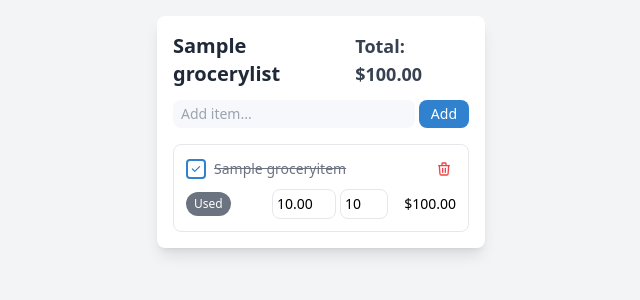
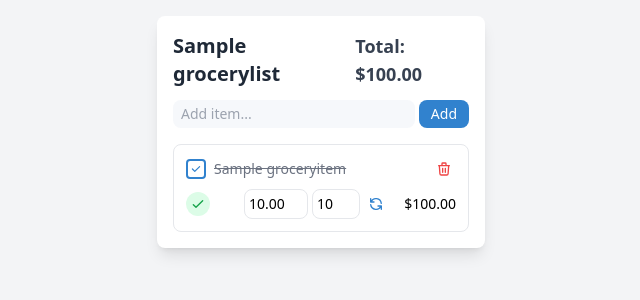
Before and after one commit to airmig/Groceries, a Django app: page /list/1/ in a window 1280 px wide. Shown: the part 44-344 px from the top of the page, without its empty margins (319-959 px from the left). Run offline with Django 5.2, Linux system fonts and the light colour scheme; a user stored in the database is signed in; tables that the repository leaves empty hold one stand-in row (values such as "Sample post"); some libraries are stand-ins or nearby versions.

Commit message:
fixes to homepage in statistics seciton and changed the design of the list detail page

```diff
--- a/lists/templates/lists/list_detail.html
+++ b/lists/templates/lists/list_detail.html
@@ -54,10 +54,18 @@
 
                     <div class="flex items-center gap-2">
                         <button onclick="toggleUsed({{ item.id }}, this)"
-                                class="px-2 py-1 text-xs rounded-full {% if item.is_used %}bg-gray-500 text-white{% else %}bg-secondary text-gray-700{% endif %} hover:opacity-90 transition-colors"
+                                class="p-1 rounded-full {% if item.is_used %}bg-green-100 text-green-600{% else %}bg-red-100 text-red-600{% endif %} hover:opacity-90 transition-colors"
                                 {% if item.is_used %}data-used="true"{% endif %}
                                 title="{% if item.is_used %}Used on {{ item.used_date|date:'M j, Y' }}{% else %}Mark as Used{% endif %}">
-                            {% if item.is_used %}Used{% else %}Not Used{% endif %}
+                            {% if item.is_used %}
+                            <svg class="w-4 h-4" fill="none" stroke="currentColor" viewBox="0 0 24 24">
+                                <path stroke-linecap="round" stroke-linejoin="round" stroke-width="2" d="M5 13l4 4L19 7"></path>
+                            </svg>
+                            {% else %}
+                            <svg class="w-4 h-4" fill="none" stroke="currentColor" viewBox="0 0 24 24">
+                                <path stroke-linecap="round" stroke-linejoin="round" stroke-width="2" d="M6 18L18 6M6 6l12 12"></path>
+                            </svg>
+                            {% endif %}
                         </button>
 
                         <div class="flex items-center gap-1 ml-auto">
@@ -75,6 +83,14 @@
                                    value="{{ item.quantity }}"
                                    oninput="handlePriceQuantityChange({{ item.id }}, this, 'quantity')"
                                    {% if not item.is_purchased %}disabled{% endif %}>
+
+                            <button onclick="updateItemPrice({{ item.id }})"
+                                    class="p-1 text-accent hover:text-accent-dark transition-colors"
+                                    title="Update price">
+                                <svg class="w-4 h-4" fill="none" stroke="currentColor" viewBox="0 0 24 24">
+                                    <path stroke-linecap="round" stroke-linejoin="round" stroke-width="2" d="M4 4v5h.582m15.356 2A8.001 8.001 0 004.582 9m0 0H9m11 11v-5h-.581m0 0a8.003 8.003 0 01-15.357-2m15.357 2H15" />
+                                </svg>
+                            </button>
 
                             <span class="w-16 text-right text-sm item-total">
                                 {% if item.total_price %}
@@ -112,8 +128,11 @@
 
             <div class="flex items-center gap-2">
                 <button onclick="toggleUsed(this.closest('[data-item-id]').dataset.itemId, this)"
-                        class="px-2 py-1 text-xs rounded-full bg-secondary text-gray-700 hover:opacity-90 transition-colors">
-                    Not Used
+                        class="p-1 rounded-full bg-red-100 text-red-600 hover:opacity-90 transition-colors"
+                        title="Mark as Used">
+                    <svg class="w-4 h-4" fill="none" stroke="currentColor" viewBox="0 0 24 24">
+                        <path stroke-linecap="round" stroke-linejoin="round" stroke-width="2" d="M6 18L18 6M6 6l12 12"></path>
+                    </svg>
                 </button>
 
                 <div class="flex items-center gap-1 ml-auto">
@@ -130,6 +149,14 @@
                            value="1"
                            oninput="handlePriceQuantityChange(this.closest('[data-item-id]').dataset.itemId, this, 'quantity')"
                            disabled>
+
+                    <button onclick="updateItemPrice(this.closest('[data-item-id]').dataset.itemId)"
+                            class="p-1 text-accent hover:text-accent-dark transition-colors"
+                            title="Update price">
+                        <svg class="w-4 h-4" fill="none" stroke="currentColor" viewBox="0 0 24 24">
+                            <path stroke-linecap="round" stroke-linejoin="round" stroke-width="2" d="M4 4v5h.582m15.356 2A8.001 8.001 0 004.582 9m0 0H9m11 11v-5h-.581m0 0a8.003 8.003 0 01-15.357-2m15.357 2H15" />
+                        </svg>
+                    </button>
 
                     <span class="w-16 text-right text-sm item-total">—</span>
                 </div>
@@ -174,17 +201,17 @@
         if (usedBtn) {
             if (data.is_used) {
                 usedBtn.setAttribute('data-used', 'true');
-                usedBtn.classList.remove('bg-secondary', 'text-gray-700');
-                usedBtn.classList.add('bg-gray-500', 'text-white');
-                usedBtn.textContent = 'Used';
+                usedBtn.classList.remove('bg-red-100', 'text-red-600');
+                usedBtn.classList.add('bg-green-100', 'text-green-600');
+                usedBtn.innerHTML = '<svg class="w-4 h-4" fill="none" stroke="currentColor" viewBox="0 0 24 24"><path stroke-linecap="round" stroke-linejoin="round" stroke-width="2" d="M5 13l4 4L19 7"></path></svg>';
                 if (data.used_date) {
                     usedBtn.title = `Used on ${new Date(data.used_date).toLocaleDateString()}`;
                 }
             } else {
                 usedBtn.removeAttribute('data-used');
-                usedBtn.classList.remove('bg-gray-500', 'text-white');
-                usedBtn.classList.add('bg-secondary', 'text-gray-700');
-                usedBtn.textContent = 'Not Used';
+                usedBtn.classList.remove('bg-green-100', 'text-green-600');
+                usedBtn.classList.add('bg-red-100', 'text-red-600');
+                usedBtn.innerHTML = '<svg class="w-4 h-4" fill="none" stroke="currentColor" viewBox="0 0 24 24"><path stroke-linecap="round" stroke-linejoin="round" stroke-width="2" d="M6 18L18 6M6 6l12 12"></path></svg>';
                 usedBtn.title = 'Mark as Used';
             }
         }
@@ -337,10 +364,9 @@
     }
 
     let updateTimeout;
+    let isUpdating = false;
+
     function handlePriceQuantityChange(itemId, input, field) {
-        // Clear any pending timeout
-        clearTimeout(updateTimeout);
-
         // Get both price and quantity values
         const itemDiv = input.closest('[data-item-id]');
         const priceInput = itemDiv.querySelector('input[placeholder="Price"]');
@@ -359,14 +385,28 @@
         } else if (totalSpan) {
             totalSpan.textContent = '—';
         }
+    }
 
-        // Debounce the API call
-        updateTimeout = setTimeout(() => {
-            updateItem(itemId, {
+    async function updateItemPrice(itemId) {
+        const itemDiv = document.querySelector(`[data-item-id="${itemId}"]`);
+        if (!itemDiv) return;
+
+        const priceInput = itemDiv.querySelector('input[placeholder="Price"]');
+        const qtyInput = itemDiv.querySelector('input[placeholder="Qty"]');
+        const refreshButton = itemDiv.querySelector('button[onclick*="updateItemPrice"]');
+
+        // Add visual feedback that update is in progress
+        refreshButton.classList.add('animate-spin');
+
+        try {
+            await updateItem(itemId, {
                 price: priceInput.value || null,
                 quantity: qtyInput.value || 1
             });
-        }, 300);
+        } finally {
+            // Remove visual feedback
+            refreshButton.classList.remove('animate-spin');
+        }
     }
 
     async function updateItem(itemId, fields) {
```
Also changed, not shown: lists/templates/lists/home.html (+42 -3 lines).
